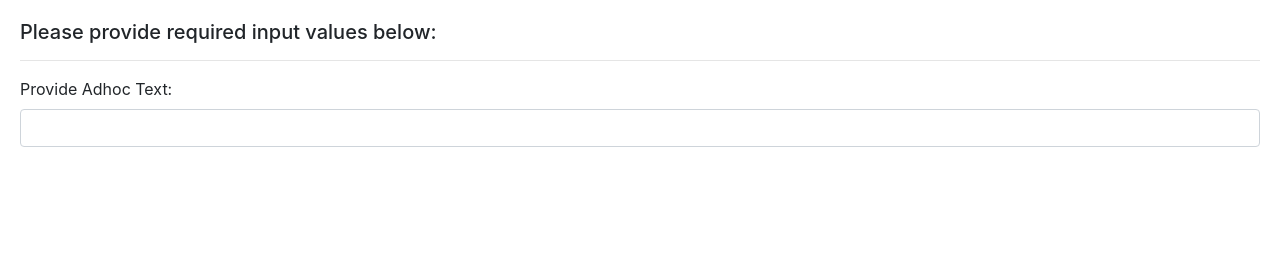
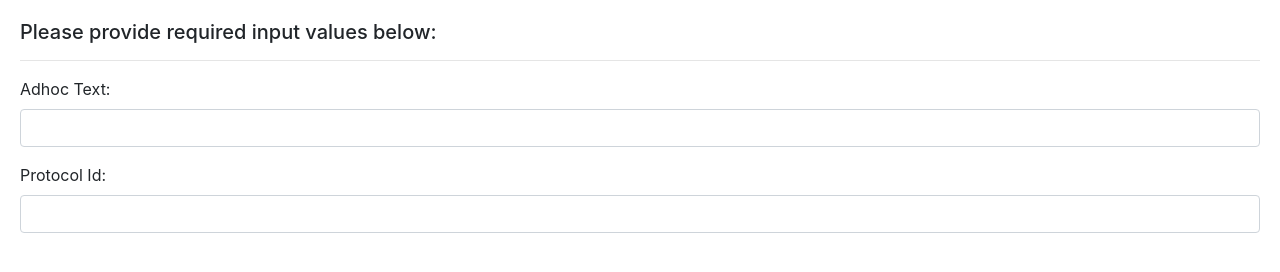
Before and after one commit to Rahul-Singh-del/Rahul-Singh-del, a website: page public/index.html in a window 1280 px wide. Drawn offline with nearby package versions, Linux system fonts and the light colour scheme.

Commit message:
Update index.html

```diff
--- a/public/index.html
+++ b/public/index.html
@@ -39,14 +39,15 @@
    <!-- <p>Please provide some required input values below.<a href="https://www.twilio.com/sms" target="_blank"></a></p> -->
     <hr>
     <div class="form-group">
-        <div><label for="messageBody">Provide Adhoc Text:</label></div>
+        <div><label for="messageBody">Adhoc Text:</label></div>
         <input class="form-control" id="adhoc" type="text" name="adhoc" value="">
     </div>
-   <!--  <div class="form-group">
-        <div><label for="messagingService">Provide Study Id:</label></div>
+    <div class="form-group">
+        <div><label for="messagingService">Protocol Id:</label></div>
         <input class="form-control" id="studyId" type="text" name="studyId" value="">
     </div>
-    <div class="form-group">
+
+   <!--   <div class="form-group">
         <div><label for="accountSID">Provide Sponsor Id:</label></div>
         <input class="form-control" id="sponsorId" type="text" name="sponsorId" value="">
     </div>
```
